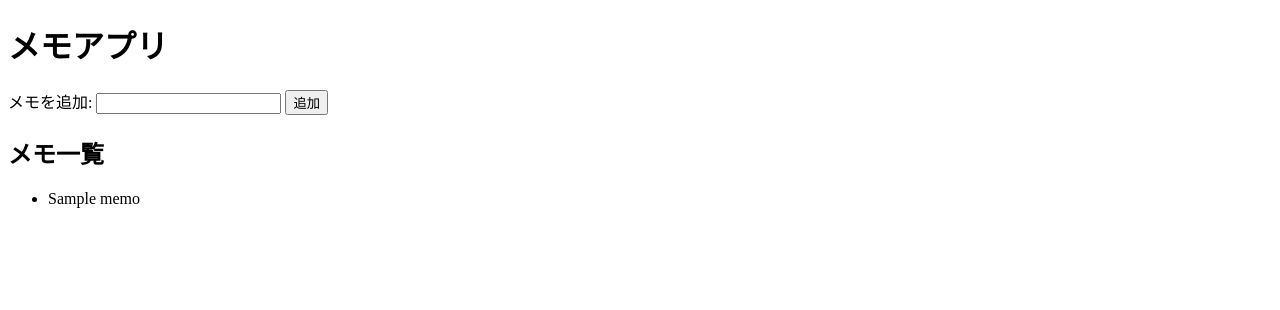
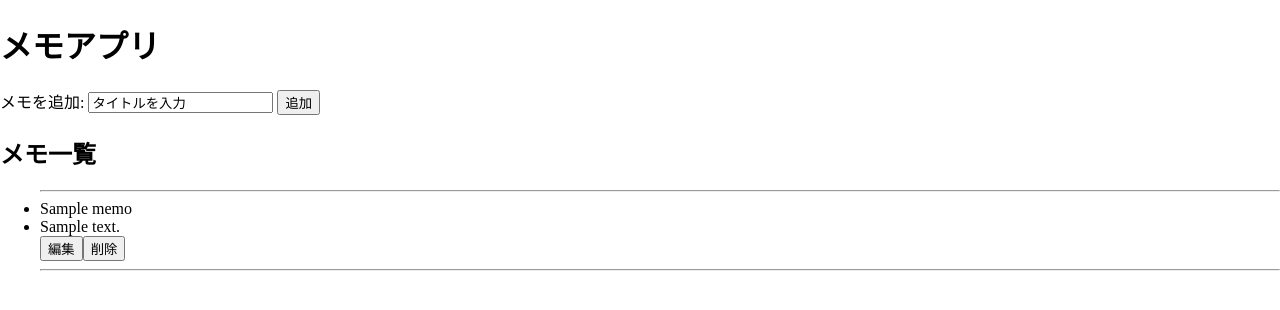
Before and after one commit to 2023AIT-OOP2-G07/taskApp, a Flask app: template templates/memo.html in a window 1280 px wide. Shown: the top 310 px of the page. Run offline with Flask 3, Linux system fonts and the light colour scheme; the template is opened without the code that fills it: most values are stand-ins (such as "Sample title", 1, 10 or a date in 2020).

Commit message:
edit memo app

```diff
--- a/main.py
+++ b/main.py
@@ -1,7 +1,13 @@
 from modules.memo import memo_blueprint
-from flask import Flask
+from flask import Flask, render_template
 app = Flask(__name__)
 app.register_blueprint(memo_blueprint)
 
-if __name__ == '__main__':
+
+@app.route("/")
+def index():
+    return render_template("index.html")
+
+
+if __name__ == "__main__":
     app.run(debug=True)
--- a/static/scripts/memo.js
+++ b/static/scripts/memo.js
@@ -1,5 +1,55 @@
-const memoBtn = document.querySelector("#memo_text");
+// 要素を取得
+const memoBtn = document.querySelector("#memo_button");
+const memoTxt = document.querySelector("#memo_text");
+const memoEdit_list = document.querySelectorAll(".memo_edit");
 
-memoBtn.addEventListener('click', () => {
-  open('memo/create_memo_form.html');
-});
+// 初期値
+const memo_init_text = "タイトルを入力";
+
+// ページ読み込み時の処理
+function docDOMContentLoaded(e) {
+  memoTxt.value = memo_init_text;
+}
+
+// メモボタンクリック時の処理
+function memoBtnClick(e) {
+  if (memoTxt.value === memo_init_text) return;
+
+  const memoCreateForm = document.querySelector(".memo_create_form");
+  const memoTitle = document.querySelector(".memo_title");
+  const memoTitleHidden = document.querySelector(".memo_title_hidden");
+  const memoList = document.querySelector(".memo_list");
+
+  memoCreateForm.style.display = "inline";
+  memoTitle.textContent = memoTitleHidden.value = memoTxt.value;
+  memoList.style.display = "none";
+}
+
+// メモテキストクリック時の処理
+function memoTxtClick(e) {
+  if (memoTxt.value === memo_init_text) memoTxt.value = "";
+}
+
+// メモ入力フォーカスが外れた時の処理
+function memoTxtBlur(e) {
+  if (memoTxt.value === "") memoTxt.value = memo_init_text;
+}
+// メモ入力時にキーが押された時の処理
+function memoTxtKeydown(e) {
+  if (e.key === "Enter") memoBtn.click();
+}
+
+// メモ編集ボタンクリック時の処理
+function memoEditBtn(e) {
+  const memoEdit = document.querySelector(".memo_key");
+  const key = memoEdit.value;
+  console.log(key);
+}
+
+// イベントリスナーを設定
+document.addEventListener('DOMContentLoaded', docDOMContentLoaded);
+memoBtn.addEventListener("click", memoBtnClick);
+memoTxt.addEventListener("click", memoTxtClick);
+memoTxt.addEventListener("blur", memoTxtBlur)
+memoTxt.addEventListener("keydown", memoTxtKeydown);
+for (const memoEdit of memoEdit_list) memoEdit.addEventListener("click", memoEditBtn);
--- a/static/style.css
+++ b/static/style.css
@@ -0,0 +1,35 @@
+body{
+  margin: 0;
+  padding: 0;
+  width: 100%;
+  height: 100%;
+}
+
+.memo_create_form{
+  display: none;
+  height: 100%;
+}
+
+.memo_textarea_content{
+  height: 100%;
+}
+
+#memo_textarea {
+  resize: none;
+  width: 98%;
+  height: 65vh;
+}
+
+.memo_textarea_buttons {
+  box-sizing: border-box;
+  text-align: center;
+  display: flex;
+}
+
+.memo_textarea_save, .memo_textarea_delete{
+  width: 100%;
+}
+
+.memo_list_suggest{
+  display: flex;
+}
--- a/templates/memo.html
+++ b/templates/memo.html
@@ -1,13 +1,16 @@
-
 <!DOCTYPE html>
 <html lang="en">
+
 <head>
   <meta charset="UTF-8">
   <meta name="viewport" content="width=device-width, initial-scale=1.0">
   <title>メモアプリ</title>
 
   <script defer src="{{ url_for('static', filename='scripts/memo.js') }}"></script>
+
+  <link rel="stylesheet" href="{{ url_for('static', filename='style.css')}}">
 </head>
+
 <body>
   <h1>メモアプリ</h1>
 
@@ -15,15 +18,41 @@
   <div>
     <label for="memo_text">メモを追加:</label>
     <input type="text" id="memo_text" name="memo_text" required>
-        <button type="submit">追加</button>
+    <button type="button" id="memo_button">追加</button>
   </div>
 
+  <input type="hidden" name="">
+
+  <form action="/memo/add" method="POST" class="memo_create_form">
+    <h2 class="memo_title" name="memo_title">メモ・タイトル</h2>
+    <input type="hidden" class="memo_title_hidden" name="memo_title">
+    <div class="memo_textarea_content">
+      <textarea name="memo_body" id="memo_textarea" class="memo_textarea"></textarea>
+    </div>
+    <div class="memo_textarea_buttons">
+      <button class="memo_textarea_save" type="submit" name="memo_save">保存</button>
+      <button class="memo_textarea_delete" type="submit" name="memo_delete">取り消す</button>
+    </div>
+  </form>
+
+
+  <div class="memo_list">
     <!-- メモ一覧 -->
     <h2>メモ一覧</h2>
     <ul>
-        {% for memo in memos %}
-            <li>{{ memo }}</li>
+      {% for key, memo in memo_dict.items() %}
+      <hr>
+      <li>{{ memo.title }}</li>
+      <li>{{ memo.body }}</li>
+      <form class="memo_list_suggest" action="/memo/list/suggest" method="POST">
+        <input type="hidden" class="memo_key"name="key" value="{{ key }}">
+        <button type="button" class="memo_edit" name="edit">編集</button>
+        <button type="submit" class="memo_delete" name="delete">削除</button>
+      </form>
+      <hr>
       {% endfor %}
     </ul>
+  </div>
 </body>
+
 </html>
```
Also changed, not shown: modules/memo.py (+37 -5 lines), templates/index.html (added, +30 -0 lines). Lines whose indentation alone changed are shown as unchanged.
